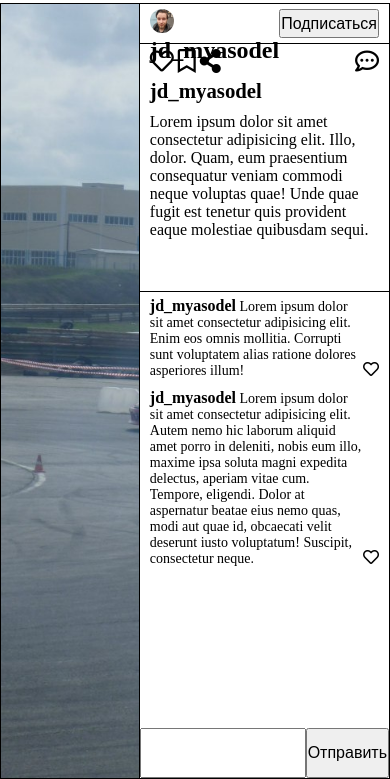
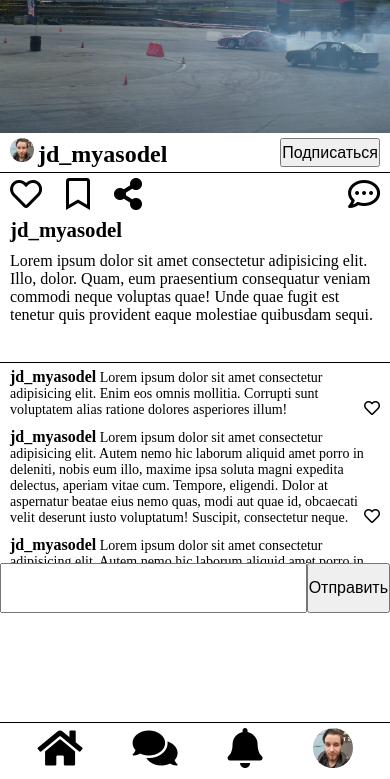
Before and after one commit to Kaifatch/kt_inst_grid, a plain HTML site: page post.html in a window 390 px wide. Shown: the part 67-846 px from the top of the page. Drawn offline with Linux system fonts and the light colour scheme; a web font is replaced by a local one.

Commit message:
feat: add responsive for post page

```diff
--- a/assets/css/post.css
+++ b/assets/css/post.css
@@ -63,7 +63,7 @@ body {
     "description"
     "comments"
     "addcomment";
-    grid-template-rows: 40px 30px 1fr 2fr 50px;
+    grid-template-rows: 40px 30px 180px 250px 50px;
 }
 
 .fas, .far {
@@ -73,8 +73,6 @@ body {
 
 .topbar {
     position: fixed;
-    top: 0;
-    left: 0;
     width: 100%;
     display: flex;
     justify-content: space-between;
@@ -116,6 +114,7 @@ li:not(:first-child) {
 }
 
 .info {
+    grid-area: info;
     display: flex;
     justify-content: space-between;
     border-bottom: 1px solid #000;
@@ -127,12 +126,14 @@ li:not(:first-child) {
 }
 
 .buttons {
+    grid-area: buttons;
     display: flex;
     justify-content: space-between;
     padding: 5px 10px;
 }
 
 .description {
+    grid-area: description;
     padding: 0 10px;
     border-bottom: 1px solid #000;
 }
@@ -144,6 +145,11 @@ li:not(:first-child) {
 
 .description .profile_id {
     font-size: 1.3em;
+}
+
+.comments {
+    grid-area: comments;
+    overflow-y: scroll;
 }
 
 .comment {
@@ -172,3 +178,75 @@ textarea {
     resize: none;
     width: 100%;
 }
+
+@media screen and (max-width: 420px) {
+    body {
+        grid-template-areas:
+        "content"
+        "header";
+    }
+
+    .topbar {
+        bottom: 0;
+        padding: 5px 0;
+        border-bottom: none;
+        border-top: 1px solid #000;
+        justify-content: center;
+    }
+
+    .logo {
+        display: none;
+    }
+
+    .search {
+        display: none;
+    }
+
+    .menu i {
+        font-size: 40px;
+    }
+
+    .menu img {
+        height: 40px;
+        width: 40px;
+    }
+
+    .menu_items {
+        margin: 0;
+    }
+
+    li:not(:first-child) {
+        margin-left: 50px;
+    }
+
+    .post {
+        grid-template-areas:
+        "photo"
+        "postDesc";
+        grid-template-rows: 200px 1fr;
+        grid-template-columns: 1fr;
+        border: none;
+    }
+
+    .buttons i {
+        font-size: 2em;
+    }
+
+    .buttons i:not(:first-child) {
+        padding-left: 20px;
+    }
+
+    .photo {
+        border: none;
+    }
+
+    .postDesc {
+        grid-template-rows: 40px 40px 150px 200px 50px;
+    }
+}
+
+@media screen and (min-width: 421px) {
+    .topbar {
+        top: 0;
+    }
+}
--- a/assets/css/profile.css
+++ b/assets/css/profile.css
@@ -260,6 +260,7 @@ li:not(:first-child) {
         grid-gap: 0;
         text-align: center;
     }
+}
 
 @media screen and (min-width: 421px) {
     .topbar {
--- a/assets/css/style.css
+++ b/assets/css/style.css
@@ -93,7 +93,7 @@ li:not(:first-child) {
     "description"
     "comments"
     "addcomment";
-    grid-template-rows: 40px 600px 40px 1fr 1fr 50px;
+    grid-template-rows: 40px 600px 40px 150px 200px 50px;
     grid-template-columns: 100%;
     margin-bottom: 20px;
     border: 1px solid #000;
@@ -147,6 +147,7 @@ li:not(:first-child) {
 
 .comments {
     grid-area: comments;
+    overflow-y: scroll;
 }
 
 .comment {
--- a/post.html
+++ b/post.html
@@ -63,6 +63,14 @@
                         <p><span><a href="profile.html" class="profile_id">jd_myasodel</a></span> Lorem ipsum dolor sit amet consectetur adipisicing elit. Autem nemo hic laborum aliquid amet porro in deleniti, nobis eum illo, maxime ipsa soluta magni expedita delectus, aperiam vitae cum. Tempore, eligendi. Dolor at aspernatur beatae eius nemo quas, modi aut quae id, obcaecati velit deserunt iusto voluptatum! Suscipit, consectetur neque.</p>
                         <p><i class="far fa-heart"></i></p>
                     </div>
+                    <div class="comment">
+                        <p><span><a href="profile.html" class="profile_id">jd_myasodel</a></span> Lorem ipsum dolor sit amet consectetur adipisicing elit. Autem nemo hic laborum aliquid amet porro in deleniti, nobis eum illo, maxime ipsa soluta magni expedita delectus, aperiam vitae cum. Tempore, eligendi. Dolor at aspernatur beatae eius nemo quas, modi aut quae id, obcaecati velit deserunt iusto voluptatum! Suscipit, consectetur neque.</p>
+                        <p><i class="far fa-heart"></i></p>
+                    </div>
+                    <div class="comment">
+                        <p><span><a href="profile.html" class="profile_id">jd_myasodel</a></span> Lorem ipsum dolor sit amet consectetur adipisicing elit. Autem nemo hic laborum aliquid amet porro in deleniti, nobis eum illo, maxime ipsa soluta magni expedita delectus, aperiam vitae cum. Tempore, eligendi. Dolor at aspernatur beatae eius nemo quas, modi aut quae id, obcaecati velit deserunt iusto voluptatum! Suscipit, consectetur neque.</p>
+                        <p><i class="far fa-heart"></i></p>
+                    </div>
                 </div>
                 <div class="addcomment">
                     <textarea name="addcomment" id="addcomment" rows="2"></textarea>
```
Also changed, not shown: index.html (+12 -0 lines).
